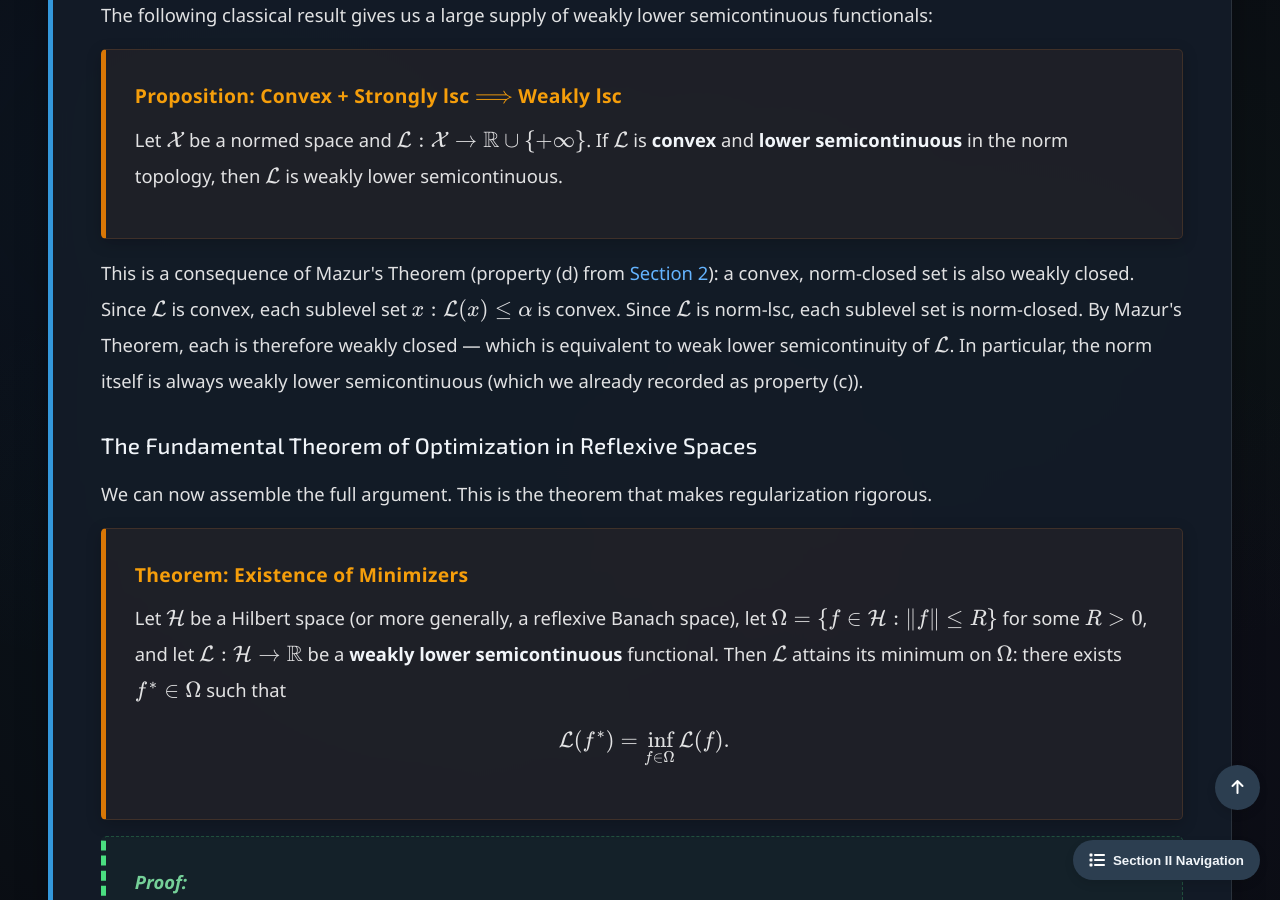
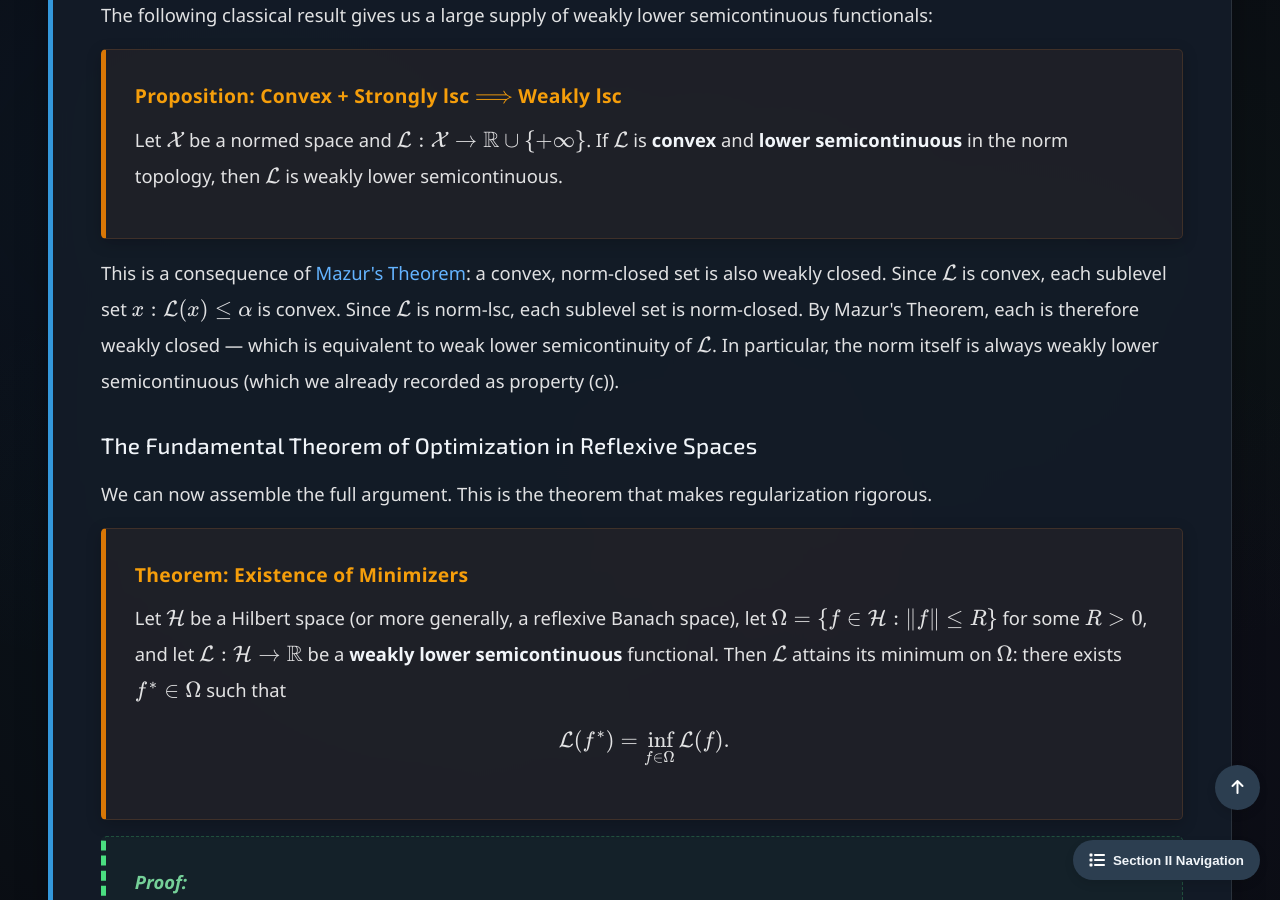
Before and after one commit to Yusukey01/yusukey01.github.io, a Jekyll site: the page built from Mathematics/Calculus/weak_topologies.html, in a window 1280 px wide and 900 px high, scrolled down 12641 px. Built offline with Jekyll 4.4.1, drawn with Linux system fonts in a browser that asks for light colours; some of the changed text lies outside the part shown.

Commit message:
changed links

```diff
--- a/Mathematics/Calculus/weak_topologies.html
+++ b/Mathematics/Calculus/weak_topologies.html
@@ -245,9 +245,8 @@ uses_python: false
                 <p>
                     Property (c) is especially important for optimization. It tells us that the norm can only
                     <em>decrease</em> (or stay the same) under weak limits — it cannot jump up.
-                    We will return to this semicontinuity principle in
-                    <a href="#reflexivity">Section 5</a>, where it becomes the key ingredient for proving that
-                    minima actually exist.
+                    We will return to this semicontinuity principle in <a href="#reflexivity">here</a>, where it
+                    becomes the key ingredient for proving that minima actually exist.
                 </p>
 
                 <h3>The Weak Topology</h3>
@@ -285,9 +284,8 @@ uses_python: false
                         <a href="compactness.html#heine-borel"><strong>Heine-Borel Theorem</strong></a> guarantees
                         that this set is compact (in the strong topology), so the Extreme Value Theorem applies directly.
                         In infinite dimensions, the same bound does <em>not</em> yield strong compactness — but it
-                        <em>does</em> yield weak compactness in reflexive spaces (as we will see in
-                        <a href="#reflexivity">Section 5</a>). The weak topology is precisely the machinery
-                        that lets regularization "work" in function spaces.
+                        <em>does</em> yield weak compactness in reflexive spaces (as we will see in <a href="#reflexivity">here</a>).
+                        The weak topology is precisely the machinery that lets regularization "work" in function spaces.
                     </p>
                 </div>
 
@@ -649,11 +647,11 @@ uses_python: false
                 </div>
 
                 <p>
-                    This is a consequence of Mazur's Theorem (property (d) from <a href="#weak-convergence">Section 2</a>): a convex,
-                    norm-closed set is also weakly closed. Since \(\mathcal{L}\) is convex, each sublevel set \({x : \mathcal{L}(x) \leq \alpha}\)
-                    is convex. Since \(\mathcal{L}\) is norm-lsc, each sublevel set is norm-closed. By Mazur's Theorem, each is therefore weakly
-                    closed — which is equivalent to weak lower semicontinuity of \(\mathcal{L}\). In particular, the norm itself is always weakly
-                    lower semicontinuous (which we already recorded as property (c)).
+                    This is a consequence of <a href="#weak-convergence">Mazur's Theorem</a>: a convex, norm-closed set is also weakly closed.
+                    Since \(\mathcal{L}\) is convex, each sublevel set \({x : \mathcal{L}(x) \leq \alpha}\) is convex. Since \(\mathcal{L}\) is
+                    norm-lsc, each sublevel set is norm-closed. By Mazur's Theorem, each is therefore weakly closed — which is equivalent to weak
+                    lower semicontinuity of \(\mathcal{L}\). In particular, the norm itself is always weakly lower semicontinuous
+                    (which we already recorded as property (c)).
                 </p>
 
                 <h3>The Fundamental Theorem of Optimization in Reflexive Spaces</h3>
```
Also changed, not shown: Mathematics/Calculus/dual_spaces.html (+8 -10 lines), Mathematics/Calculus/spectral_theory.html (+4 -5 lines).
